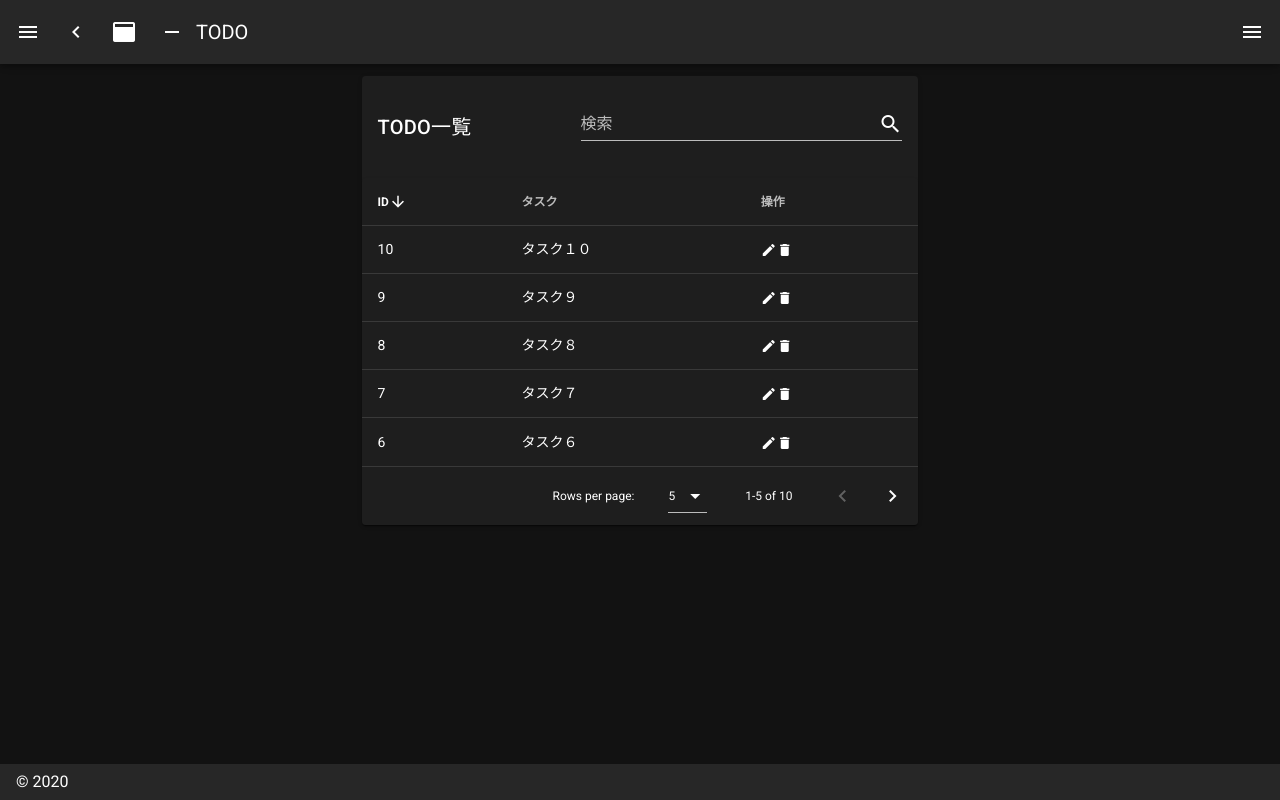
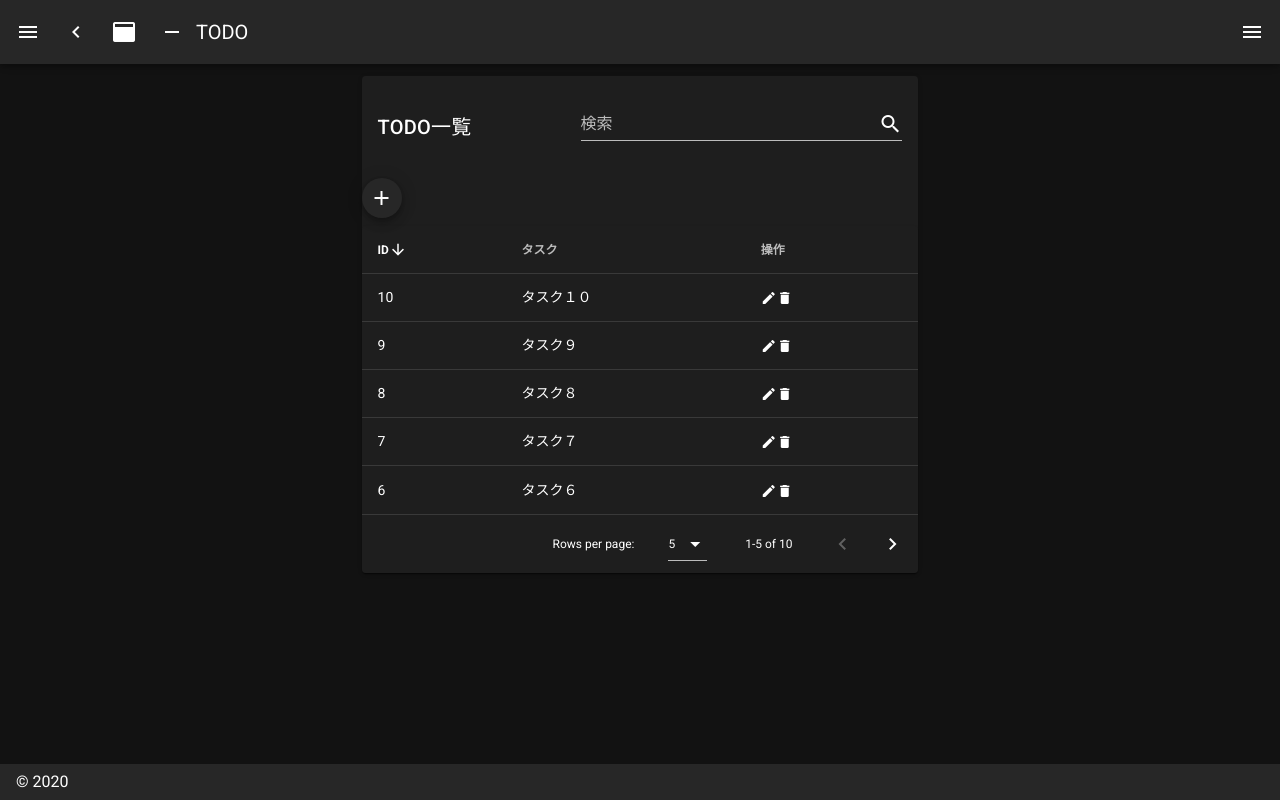
Before and after one commit to chichi1091/nuxt-todo-example, a Nuxt app: page / in a window 1280 px wide. Built offline with nearby package versions, Linux system fonts and the light colour scheme.

Commit message:
新規追加ボタン

```diff
--- a/pages/index.vue
+++ b/pages/index.vue
@@ -15,6 +15,18 @@
           sigle-line
         />
       </v-card-title>
+      <v-btn
+        fab
+        dark
+        small
+        color="dark"
+        class="mb-2"
+        @click="add"
+      >
+        <v-icon dark>
+          mdi-plus
+        </v-icon>
+      </v-btn>
       <v-data-table
         :headers="headers"
         :items="todos"
@@ -28,7 +40,7 @@
           <v-dialog v-model="dialog" max-width="500px">
             <v-card>
               <v-card-title>
-                <span class="headline">TODO編集</span>
+                <span class="headline">{{ formTitle }}</span>
               </v-card-title>
               <v-card-text>
                 <v-container>
@@ -41,12 +53,9 @@
               </v-card-text>
               <v-card-actions>
                 <v-spacer />
-                <v-btn @click="close">
-                  閉じる
-                </v-btn>
-                <v-btn class="primary" @click="update">
-                  更新する
-                </v-btn>
+                <v-btn @click="close">閉じる</v-btn>
+                <v-btn v-if="isPersistedUser" class="primary" @click="update">更新する</v-btn>
+                <v-btn v-else class="primary" @click="create">追加する</v-btn>
                 <v-spacer />
               </v-card-actions>
             </v-card>
@@ -87,9 +96,24 @@ export default {
   computed: {
     todos () {
       return this.$store.getters.getTodos
+    },
+    isPersistedTodo () {
+      return !!this.todo.id
+    },
+    formTitle () {
+      return this.isPersistedTodo ? 'TODO編集' : 'TODO追加'
     }
   },
   methods: {
+    add (todo) {
+      this.todo = {}
+      this.dialog = true
+    },
+    create () {
+      const payload = { todo: this.todo }
+      this.$store.commit('addTodo', payload)
+      this.close()
+    },
     edit (todo) {
       this.todo = Object.assign({}, todo)
       this.dialog = true
```
